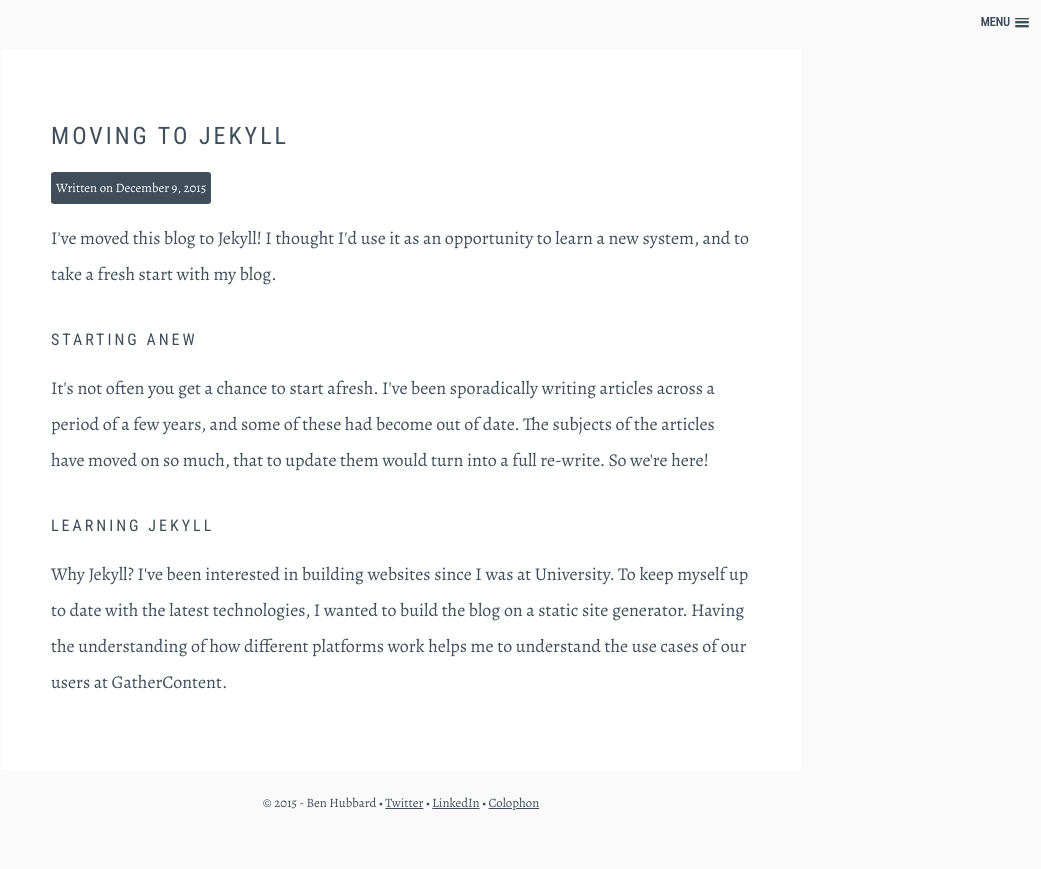
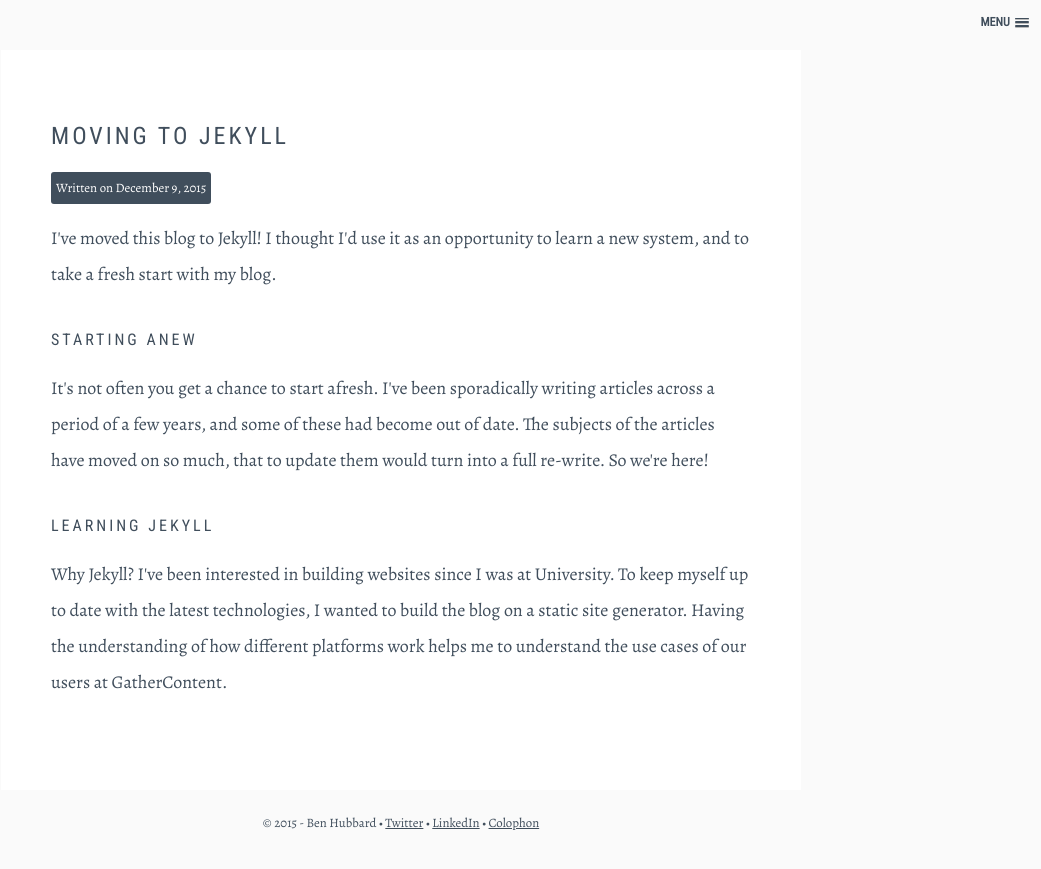
Before and after one commit to benhubbard434/benhubbard, a Jekyll site: the page built from _posts/2015-12-9-Moving-to-Jekyll.html, in a window 1280 px wide. Shown: the top 869 px of the page, without its empty margins (239-1280 px from the left). Built offline with Jekyll 4.4.1, drawn with Linux system fonts in a browser that asks for light colours; nearby versions of some CDN libraries.

Commit message:
Update app.css

```diff
--- a/assets/css/app.css
+++ b/assets/css/app.css
@@ -221,7 +221,10 @@ a,abbr,acronym,address,applet,article,aside,audio,b,big,blockquote,body,canvas,c
 		.thanks-container {
 			background: transparent;
 		}
-		.post {margin-bottom: 20px;}
+		.post {
+			margin-bottom: 40px;
+
+		}
 		.page-head {
 			padding-top: 200px;
 			padding-bottom: 200px;
```
